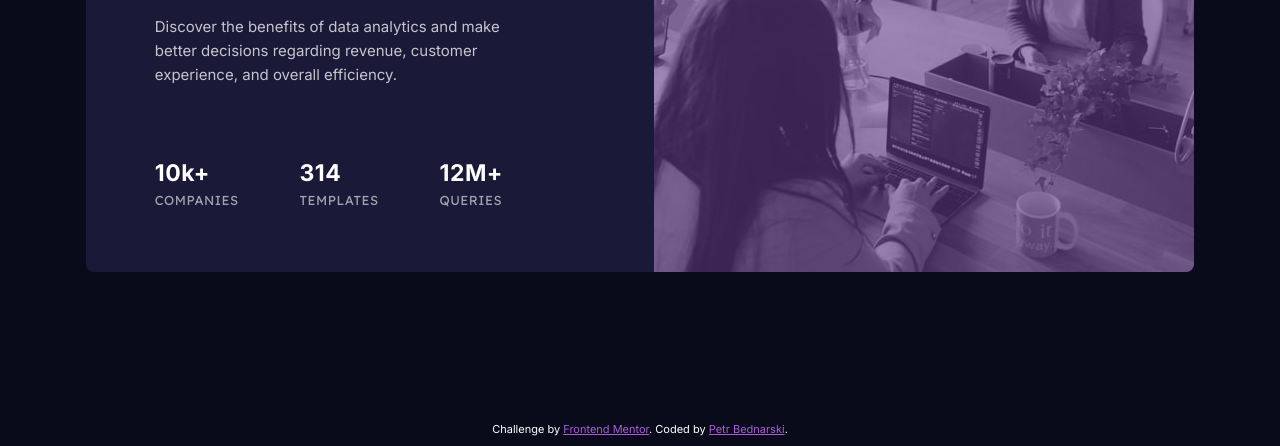
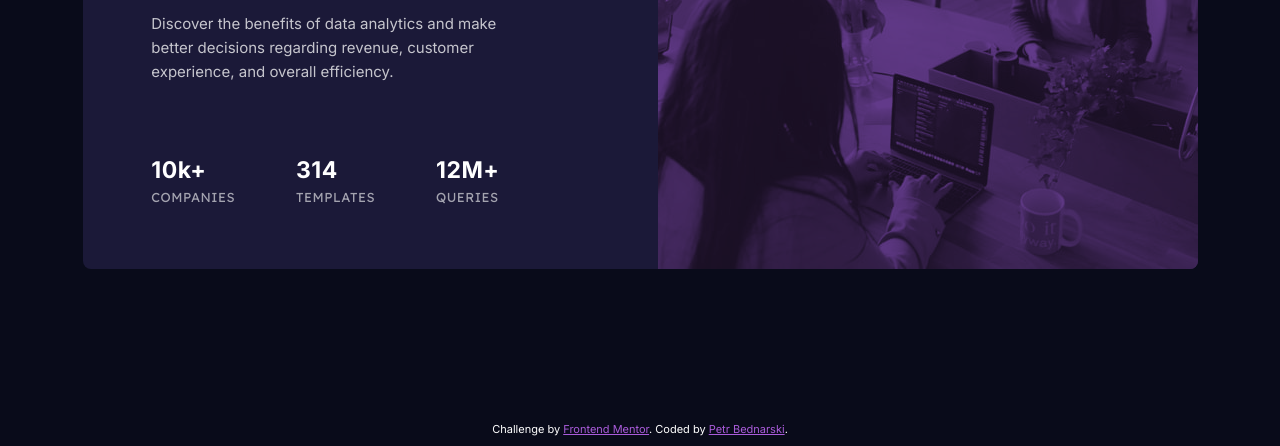
Before and after one commit to pettik/FrontendMentor--stats-preview-card-component, a plain HTML site: page index.html in a window 1280 px wide. Shown: the part 354-800 px from the top of the page. Drawn offline with Linux system fonts and the light colour scheme.

Commit message:
using mix-blend-mode on IMGs

```diff
--- a/style.css
+++ b/style.css
@@ -31,22 +31,8 @@ body {
 }
 
 .container {
-  max-width: 1108px;
-  max-height: 440px;
-  position: relative;
+  max-width: 1115px;
 }
-
-/* .wrapper::before {
-  content: '';
-  position: absolute;
-  top: 0;
-  left: 0;
-  width: 100%;
-  height: 102%;
-  background: url('design/img.png') center center;
-  opacity: 0.3;
-  z-index: 1;
-} */
 
 .wrapper {
   display: flex;
@@ -120,9 +106,13 @@ p {
   background: hsla(277, 64%, 61%, 0.5);
 }
 
+img {
+  mix-blend-mode: multiply;
+  opacity: 75%}
+
+
 .header-desktop {
   display: block;
-  opacity: 40%;
 }
 .header-mobile {
   display: none;
@@ -190,6 +180,5 @@ p {
   .header-mobile {
     display: block;
     max-width: 100%;
-    opacity: 0.4;
   }
 }
```
